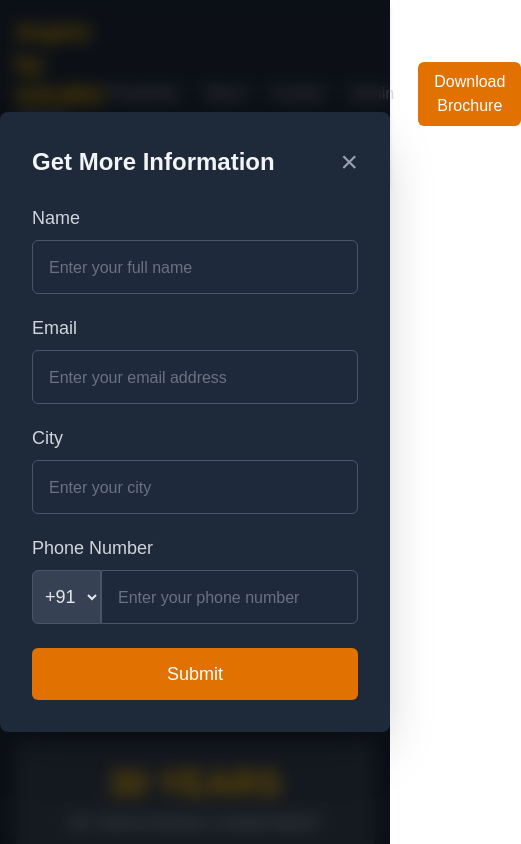
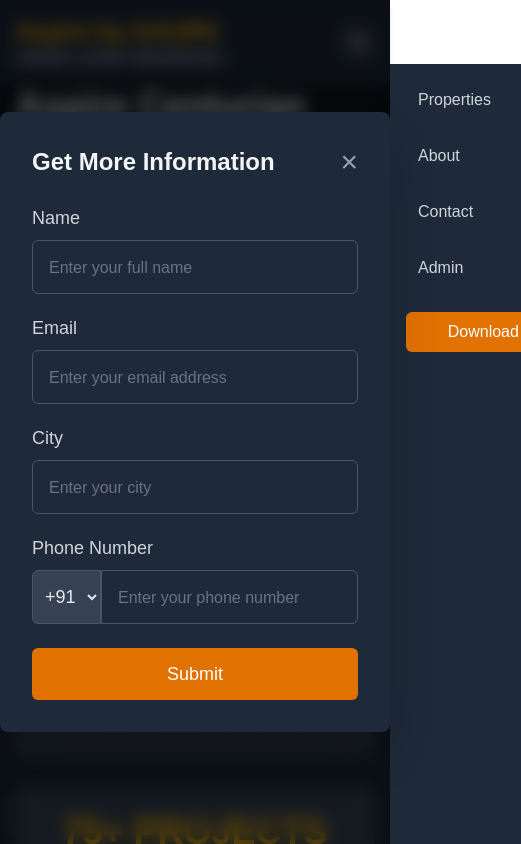
Before and after one commit to enggsatyamraj/realstate, a Next.js app: page / in a window 390 px wide. Shown: the top 844 px of the page, 521 px wide, since content can reach past the window. Built offline with nearby package versions, Linux system fonts and the light colour scheme.

Commit message:
some major changes

```diff
--- a/src/app/page.js
+++ b/src/app/page.js
@@ -35,6 +35,13 @@ export default function Home() {
   const [contactSubmitError, setContactSubmitError] = useState('');
   const [contactCountryCode, setContactCountryCode] = useState('+91');
 
+  // Added mobile menu state
+  const [mobileMenuOpen, setMobileMenuOpen] = useState(false);
+
+  const toggleMobileMenu = () => {
+    setMobileMenuOpen(!mobileMenuOpen);
+  };
+
   const handleCountryCodeChange = (e) => {
     setCountryCode(e.target.value);
   };
@@ -56,6 +63,21 @@ export default function Home() {
         0% { transform: translateY(20px); opacity: 0; }
         60% { transform: translateY(-5px); opacity: 1; }
         100% { transform: translateY(0); opacity: 1; }
+      }
+
+      @keyframes fadeIn {
+        from { opacity: 0; }
+        to { opacity: 1; }
+      }
+
+      @keyframes slideDown {
+        from { transform: translateY(-10px); opacity: 0; }
+        to { transform: translateY(0); opacity: 1; }
+      }
+
+      @keyframes slideInRight {
+        from { transform: translateX(100%); }
+        to { transform: translateX(0); }
       }
 
       ::placeholder {
@@ -88,6 +110,34 @@ export default function Home() {
 
     return () => clearTimeout(timer);
   }, []);
+
+  // Close mobile menu when clicking outside
+  useEffect(() => {
+    function handleClickOutside(event) {
+      const mobileMenu = document.getElementById("mobile-menu");
+      const hamburgerButton = document.getElementById("hamburger-button");
+
+      if (mobileMenuOpen && mobileMenu && hamburgerButton) {
+        if (!mobileMenu.contains(event.target) && !hamburgerButton.contains(event.target)) {
+          setMobileMenuOpen(false);
+        }
+      }
+    }
+
+    document.addEventListener("mousedown", handleClickOutside);
+    return () => document.removeEventListener("mousedown", handleClickOutside);
+  }, [mobileMenuOpen]);
+
+  // Close mobile menu when navigating to a section
+  const handleSectionClick = (sectionId) => {
+    setMobileMenuOpen(false);
+
+    // Smooth scroll to the section
+    const section = document.getElementById(sectionId);
+    if (section) {
+      section.scrollIntoView({ behavior: 'smooth' });
+    }
+  };
 
   // Popup form handlers
   const handleChange = (e) => {
@@ -274,33 +324,129 @@ export default function Home() {
         <link rel="icon" href="/favicon.ico" />
       </Head>
 
-      {/* Navigation Bar */}
-      <nav className="bg-gray-800 shadow-md py-4">
+      {/* Navigation Bar - Updated with responsive design */}
+      <nav className="bg-gray-800 shadow-md py-4 sticky top-0 z-40">
         <div className="max-w-7xl mx-auto px-4 sm:px-6 lg:px-8">
           <div className="flex justify-between items-center">
-            <div className="text-2xl font-bold text-amber-400">
+            <div
+              className="text-2xl font-bold text-amber-400 transition-all duration-300 hover:scale-105"
+              style={{ animation: "fadeIn 0.8s ease-out" }}
+            >
               Aspire by GAURS
               <div className="text-sm text-gray-300">GRAND LUXURY RESIDENCES</div>
             </div>
-            <div className="flex items-center space-x-6">
-              <a href="#properties" className="text-gray-300 hover:text-amber-300">Properties</a>
-              <a href="#about" className="text-gray-300 hover:text-amber-300">About</a>
-              <a href="#contact" className="text-gray-300 hover:text-amber-300">Contact</a>
+
+            {/* Desktop Menu */}
+            <div className="hidden md:flex items-center space-x-6">
+              <a
+                href="#properties"
+                className="text-gray-300 hover:text-amber-300 transition-all duration-300 hover:scale-105 relative group"
+              >
+                Properties
+                <span className="absolute -bottom-1 left-0 w-0 h-0.5 bg-amber-400 transition-all duration-300 group-hover:w-full"></span>
+              </a>
+              <a
+                href="#about"
+                className="text-gray-300 hover:text-amber-300 transition-all duration-300 hover:scale-105 relative group"
+              >
+                About
+                <span className="absolute -bottom-1 left-0 w-0 h-0.5 bg-amber-400 transition-all duration-300 group-hover:w-full"></span>
+              </a>
+              <a
+                href="#contact"
+                className="text-gray-300 hover:text-amber-300 transition-all duration-300 hover:scale-105 relative group"
+              >
+                Contact
+                <span className="absolute -bottom-1 left-0 w-0 h-0.5 bg-amber-400 transition-all duration-300 group-hover:w-full"></span>
+              </a>
               <button
                 onClick={navigateToAdmin}
-                className="text-gray-300 hover:text-amber-300"
+                className="text-gray-300 hover:text-amber-300 transition-all duration-300 hover:scale-105 relative group"
               >
                 Admin
+                <span className="absolute -bottom-1 left-0 w-0 h-0.5 bg-amber-400 transition-all duration-300 group-hover:w-full"></span>
               </button>
               <button
                 onClick={downloadBrochure}
-                className="bg-amber-600 hover:bg-amber-700 text-white px-4 py-2 rounded-md transition duration-300"
+                className="bg-amber-600 hover:bg-amber-700 text-white px-4 py-2 rounded-md transition duration-300 transform hover:scale-105 shadow-lg hover:shadow-amber-600/30"
               >
                 Download Brochure
               </button>
             </div>
+
+            {/* Hamburger Menu Button */}
+            <div className="md:hidden flex items-center">
+              <button
+                id="hamburger-button"
+                onClick={toggleMobileMenu}
+                className="text-gray-300 hover:text-amber-300 focus:outline-none transition-all duration-300"
+                aria-label="Menu"
+              >
+                <svg
+                  xmlns="http://www.w3.org/2000/svg"
+                  className="h-8 w-8"
+                  fill="none"
+                  viewBox="0 0 24 24"
+                  stroke="currentColor"
+                >
+                  {mobileMenuOpen ? (
+                    <path strokeLinecap="round" strokeLinejoin="round" strokeWidth={2} d="M6 18L18 6M6 6l12 12" />
+                  ) : (
+                    <path strokeLinecap="round" strokeLinejoin="round" strokeWidth={2} d="M4 6h16M4 12h16M4 18h16" />
+                  )}
+                </svg>
+              </button>
+            </div>
           </div>
         </div>
+
+        {/* Mobile Menu */}
+        <div
+          id="mobile-menu"
+          className={`md:hidden fixed top-16 right-0 w-64 h-screen bg-gray-800 shadow-lg transform ${mobileMenuOpen ? 'translate-x-0' : 'translate-x-full'} transition-transform duration-300 ease-in-out z-30`}
+          style={{ animation: mobileMenuOpen ? "slideInRight 0.3s ease-out forwards" : "" }}
+        >
+          <div className="flex flex-col p-4 space-y-4">
+            <a
+              onClick={() => handleSectionClick('properties')}
+              className="text-gray-300 hover:text-amber-300 transition-all duration-300 py-2 px-3 hover:bg-gray-700 rounded-md cursor-pointer"
+            >
+              Properties
+            </a>
+            <a
+              onClick={() => handleSectionClick('about')}
+              className="text-gray-300 hover:text-amber-300 transition-all duration-300 py-2 px-3 hover:bg-gray-700 rounded-md cursor-pointer"
+            >
+              About
+            </a>
+            <a
+              onClick={() => handleSectionClick('contact')}
+              className="text-gray-300 hover:text-amber-300 transition-all duration-300 py-2 px-3 hover:bg-gray-700 rounded-md cursor-pointer"
+            >
+              Contact
+            </a>
+            <button
+              onClick={navigateToAdmin}
+              className="text-gray-300 hover:text-amber-300 transition-all duration-300 py-2 px-3 hover:bg-gray-700 rounded-md text-left"
+            >
+              Admin
+            </button>
+            <button
+              onClick={downloadBrochure}
+              className="bg-amber-600 hover:bg-amber-700 text-white px-4 py-2 rounded-md transition duration-300 mt-2"
+            >
+              Download Brochure
+            </button>
+          </div>
+        </div>
+
+        {/* Overlay when mobile menu is open */}
+        {mobileMenuOpen && (
+          <div
+            className="fixed inset-0 bg-black opacity-50 z-20 md:hidden"
+            onClick={() => setMobileMenuOpen(false)}
+          ></div>
+        )}
       </nav>
 
       {/* Hero Section */}
@@ -308,13 +454,14 @@ export default function Home() {
         <div className="absolute inset-0 bg-black opacity-50"></div>
         <div className="relative max-w-7xl mx-auto px-4 sm:px-6 lg:px-8 h-full flex items-center">
           <div className="text-white bg-transparent">
-            <h1 className="text-5xl font-bold mb-4 text-amber-300">Aspire Centurian Park</h1>
-            <p className="text-xl mb-6 text-white">THE NAME THAT HAS TRULY REDEFINED REAL ESTATE</p>
-            <p className="text-lg mb-6 text-gray-300">THE MOST TRUSTED NAME TODAY IN THE REGION</p>
-            <p className="text-lg mb-8 text-gray-300">THE NAME THAT DELIVERS 1 PROPERTY EVERY 2 HOURS</p>
+            <h1 className="text-4xl md:text-5xl font-bold mb-4 text-amber-300" style={{ animation: "fadeIn 1s ease-out" }}>Aspire Centurian Park</h1>
+            <p className="text-lg md:text-xl mb-6 text-white" style={{ animation: "fadeIn 1.2s ease-out" }}>THE NAME THAT HAS TRULY REDEFINED REAL ESTATE</p>
+            <p className="text-base md:text-lg mb-6 text-gray-300" style={{ animation: "fadeIn 1.4s ease-out" }}>THE MOST TRUSTED NAME TODAY IN THE REGION</p>
+            <p className="text-base md:text-lg mb-8 text-gray-300" style={{ animation: "fadeIn 1.6s ease-out" }}>THE NAME THAT DELIVERS 1 PROPERTY EVERY 2 HOURS</p>
             <button
               onClick={() => setShowPopup(true)}
-              className="bg-amber-600 hover:bg-amber-700 text-white px-6 py-3 rounded-md text-lg shadow-lg transition duration-300"
+              className="bg-amber-600 hover:bg-amber-700 text-white px-6 py-3 rounded-md text-lg shadow-lg transition duration-300 transform hover:scale-105 hover:shadow-amber-600/30"
+              style={{ animation: "fadeIn 1.8s ease-out" }}
             >
               Get More Info
             </button>
@@ -327,27 +474,27 @@ export default function Home() {
         <div className="max-w-7xl mx-auto px-4 sm:px-6 lg:px-8">
           <h2 className="text-3xl font-bold text-amber-400 mb-8 text-center">3 DECADES OF TRUST & TRIUMPHS</h2>
           <div className="grid grid-cols-1 md:grid-cols-2 lg:grid-cols-3 gap-8">
-            <div className="bg-gray-700 p-6 rounded-lg shadow-md text-center">
+            <div className="bg-gray-700 p-6 rounded-lg shadow-md text-center transform transition duration-500 hover:scale-105 hover:shadow-lg hover:shadow-amber-600/10">
               <div className="text-amber-400 text-4xl font-bold mb-2">30 YEARS</div>
               <p className="text-gray-300">OF UNFALTERING COMMITMENT</p>
             </div>
-            <div className="bg-gray-700 p-6 rounded-lg shadow-md text-center">
+            <div className="bg-gray-700 p-6 rounded-lg shadow-md text-center transform transition duration-500 hover:scale-105 hover:shadow-lg hover:shadow-amber-600/10">
               <div className="text-amber-400 text-4xl font-bold mb-2">75+ PROJECTS</div>
               <p className="text-gray-300">DELIVERED</p>
             </div>
-            <div className="bg-gray-700 p-6 rounded-lg shadow-md text-center">
+            <div className="bg-gray-700 p-6 rounded-lg shadow-md text-center transform transition duration-500 hover:scale-105 hover:shadow-lg hover:shadow-amber-600/10">
               <div className="text-amber-400 text-4xl font-bold mb-2">75,000+</div>
               <p className="text-gray-300">PROPERTY UNITS DELIVERED</p>
             </div>
-            <div className="bg-gray-700 p-6 rounded-lg shadow-md text-center">
+            <div className="bg-gray-700 p-6 rounded-lg shadow-md text-center transform transition duration-500 hover:scale-105 hover:shadow-lg hover:shadow-amber-600/10">
               <div className="text-amber-400 text-4xl font-bold mb-2">1 LAKH+</div>
               <p className="text-gray-300">HAPPY SATISFIED CUSTOMERS</p>
             </div>
-            <div className="bg-gray-700 p-6 rounded-lg shadow-md text-center">
+            <div className="bg-gray-700 p-6 rounded-lg shadow-md text-center transform transition duration-500 hover:scale-105 hover:shadow-lg hover:shadow-amber-600/10">
               <div className="text-amber-400 text-4xl font-bold mb-2">70+ MILLION</div>
               <p className="text-gray-300">SQ. FT. AREA DELIVERED</p>
             </div>
-            <div className="bg-gray-700 p-6 rounded-lg shadow-md text-center">
+            <div className="bg-gray-700 p-6 rounded-lg shadow-md text-center transform transition duration-500 hover:scale-105 hover:shadow-lg hover:shadow-amber-600/10">
               <div className="text-amber-400 text-4xl font-bold mb-2">100,000+</div>
               <p className="text-gray-300">SATISFIED CUSTOMERS</p>
             </div>
@@ -361,7 +508,7 @@ export default function Home() {
           <h2 className="text-3xl font-bold text-amber-400 mb-8 text-center">Featured Properties</h2>
           <div className="grid grid-cols-1 md:grid-cols-2 lg:grid-cols-3 gap-8">
             {/* Property Card 1 */}
-            <div className="bg-gray-800 rounded-lg shadow-md overflow-hidden">
+            <div className="bg-gray-800 rounded-lg shadow-md overflow-hidden transform transition duration-500 hover:scale-105 hover:shadow-lg hover:shadow-amber-600/20">
               <div className="h-48 relative overflow-hidden">
                 <img
                   src="https://www.gaursonsindia.com/images/development/16th-Parkview-Gaur-Yamuna-City-Actual-Flat-Images-12.jpg"
@@ -376,7 +523,7 @@ export default function Home() {
                   <span className="text-amber-400 font-bold">₹ 1.25 Cr</span>
                   <button
                     onClick={() => setShowPopup(true)}
-                    className="text-amber-400 hover:text-amber-300"
+                    className="text-amber-400 hover:text-amber-300 transition duration-300"
                   >
                     Details
                   </button>
@@ -385,7 +532,7 @@ export default function Home() {
             </div>
 
             {/* Property Card 2 */}
-            <div className="bg-gray-800 rounded-lg shadow-md overflow-hidden">
+            <div className="bg-gray-800 rounded-lg shadow-md overflow-hidden transform transition duration-500 hover:scale-105 hover:shadow-lg hover:shadow-amber-600/20">
               <div className="h-48 relative overflow-hidden">
                 <img
                   src="https://www.gaursonsindia.com/images/cu/gaur-saundaryam/gaur-saundaryam-sept18-Common-Images-big1.jpg"
@@ -400,7 +547,7 @@ export default function Home() {
                   <span className="text-amber-400 font-bold">₹ 75 Lakhs</span>
                   <button
                     onClick={() => setShowPopup(true)}
-                    className="text-amber-400 hover:text-amber-300"
+                    className="text-amber-400 hover:text-amber-300 transition duration-300"
                   >
                     Details
                   </button>
@@ -409,7 +556,7 @@ export default function Home() {
             </div>
 
             {/* Property Card 3 */}
-            <div className="bg-gray-800 rounded-lg shadow-md overflow-hidden">
+            <div className="bg-gray-800 rounded-lg shadow-md overflow-hidden transform transition duration-500 hover:scale-105 hover:shadow-lg hover:shadow-amber-600/20">
               <div className="h-48 relative overflow-hidden">
                 <img
                   src="https://www.gaursonsindia.com/platinum-towers-landing-page/images/1.jpg"
@@ -424,7 +571,7 @@ export default function Home() {
                   <span className="text-amber-400 font-bold">₹ 1.05 Cr</span>
                   <button
                     onClick={() => setShowPopup(true)}
-                    className="text-amber-400 hover:text-amber-300"
+                    className="text-amber-400 hover:text-amber-300 transition duration-300"
                   >
                     Details
                   </button>
@@ -438,16 +585,16 @@ export default function Home() {
       {/* Quote Section */}
       <div className="py-12 bg-gray-800">
         <div className="max-w-7xl mx-auto px-4 sm:px-6 lg:px-8 text-center">
-          <h2 className="text-3xl font-bold text-amber-400 mb-6">BECAUSE WHERE YOU LIVE COUNTS!</h2>
-          <p className="text-xl text-gray-300 mb-4">BECAUSE YOUR ADDRESS MATTERS!</p>
-          <p className="text-xl text-gray-300 mb-4">BECAUSE YOUR HOME REFLECTS YOUR STATUS!</p>
+          <h2 className="text-2xl md:text-3xl font-bold text-amber-400 mb-6">BECAUSE WHERE YOU LIVE COUNTS!</h2>
+          <p className="text-lg md:text-xl text-gray-300 mb-4">BECAUSE YOUR ADDRESS MATTERS!</p>
+          <p className="text-lg md:text-xl text-gray-300 mb-4">BECAUSE YOUR HOME REFLECTS YOUR STATUS!</p>
         </div>
       </div>
 
       {/* About Section */}
       <div id="about" className="py-12 bg-gray-900">
         <div className="max-w-7xl mx-auto px-4 sm:px-6 lg:px-8">
-          <div className="lg:flex lg:items-center lg:justify-between">
+          <div className="flex flex-col lg:flex-row lg:items-center lg:justify-between">
             <div className="lg:w-1/2">
               <h2 className="text-3xl font-bold text-amber-400 mb-4">About GAURS Luxury Estates</h2>
               <p className="text-gray-300 mb-6">
@@ -462,17 +609,17 @@ export default function Home() {
               </p>
               <button
                 onClick={downloadBrochure}
-                className="bg-amber-600 hover:bg-amber-700 text-white px-6 py-3 rounded-md transition duration-300"
+                className="bg-amber-600 hover:bg-amber-700 text-white px-6 py-3 rounded-md transition duration-300 transform hover:scale-105 hover:shadow-lg hover:shadow-amber-600/30"
               >
                 Download Our Brochure
               </button>
             </div>
             <div className="mt-8 lg:mt-0 lg:w-1/2 lg:pl-8">
-              <div className="h-96 rounded-lg overflow-hidden">
+              <div className="h-64 md:h-96 rounded-lg overflow-hidden shadow-xl">
                 <img
                   src="https://images.unsplash.com/photo-1577415124269-fc1140a69e91?ixlib=rb-1.2.1&auto=format&fit=crop&w=800&q=80"
                   alt="Luxury Real Estate Office"
-                  className="w-full h-full object-cover"
+                  className="w-full h-full object-cover transform transition duration-500 hover:scale-105"
                 />
               </div>
             </div>
@@ -486,7 +633,7 @@ export default function Home() {
           <h2 className="text-3xl font-bold text-amber-400 mb-8 text-center">Contact Us</h2>
           <div className="grid grid-cols-1 md:grid-cols-2 gap-8">
             <div>
-              <div className="bg-gray-700 p-6 rounded-lg">
+              <div className="bg-gray-700 p-6 rounded-lg shadow-lg hover:shadow-amber-600/10 transition duration-500">
                 <p className="text-gray-200 mb-2">Gaur Biz Park, Plot No-1, Abhay Khand II</p>
                 <p className="text-gray-200 mb-2">Indirapuram, Ghaziabad - 201014</p>
                 <p className="text-gray-200 mb-2">Phone: (+91) 9212-333-533</p>
@@ -506,7 +653,7 @@ export default function Home() {
               </div>
             </div>
             <div>
-              <div className="bg-gray-700 p-6 rounded-lg">
+              <div className="bg-gray-700 p-6 rounded-lg shadow-lg hover:shadow-amber-600/10 transition duration-500">
                 {contactSubmitted ? (
                   <div
                     className="text-center py-8"
@@ -591,7 +738,7 @@ export default function Home() {
                     <button
                       type="submit"
                       disabled={isContactSubmitting}
-                      className="w-full bg-amber-600 hover:bg-amber-700 text-white px-4 py-3 rounded-md transition duration-300 font-medium text-lg"
+                      className="w-full bg-amber-600 hover:bg-amber-700 text-white px-4 py-3 rounded-md transition duration-300 font-medium text-lg transform hover:scale-105 hover:shadow-lg hover:shadow-amber-600/30"
                     >
                       {isContactSubmitting ? 'Sending...' : 'Send Message'}
                     </button>
@@ -647,7 +794,7 @@ export default function Home() {
           {/* Changed from solid black to blurred background */}
           <div className="absolute inset-0 backdrop-blur-sm bg-black/60"></div>
           <div
-            className="bg-gray-800 rounded-lg shadow-2xl p-8 max-w-md w-full animate-popup relative z-10"
+            className="bg-gray-800 rounded-lg shadow-2xl p-8 max-w-md w-full relative z-10"
             style={{
               animation: "spring-popup 0.5s ease-out forwards"
             }}
@@ -656,7 +803,7 @@ export default function Home() {
               <h3 className="text-2xl font-bold text-amber-400">Get More Information</h3>
               <button
                 onClick={() => setShowPopup(false)}
-                className="text-gray-400 hover:text-gray-300"
+                className="text-gray-400 hover:text-gray-300 transition duration-300 transform hover:rotate-90"
               >
                 <span className="text-3xl">&times;</span>
               </button>
@@ -746,7 +893,7 @@ export default function Home() {
                   <button
                     type="submit"
                     disabled={isSubmitting}
-                    className="w-full bg-amber-600 hover:bg-amber-700 text-white px-4 py-3 rounded-md text-lg font-medium transition duration-300"
+                    className="w-full bg-amber-600 hover:bg-amber-700 text-white px-4 py-3 rounded-md text-lg font-medium transition duration-300 transform hover:scale-105 hover:shadow-lg hover:shadow-amber-600/30"
                   >
                     {isSubmitting ? 'Submitting...' : 'Submit'}
                   </button>
```
